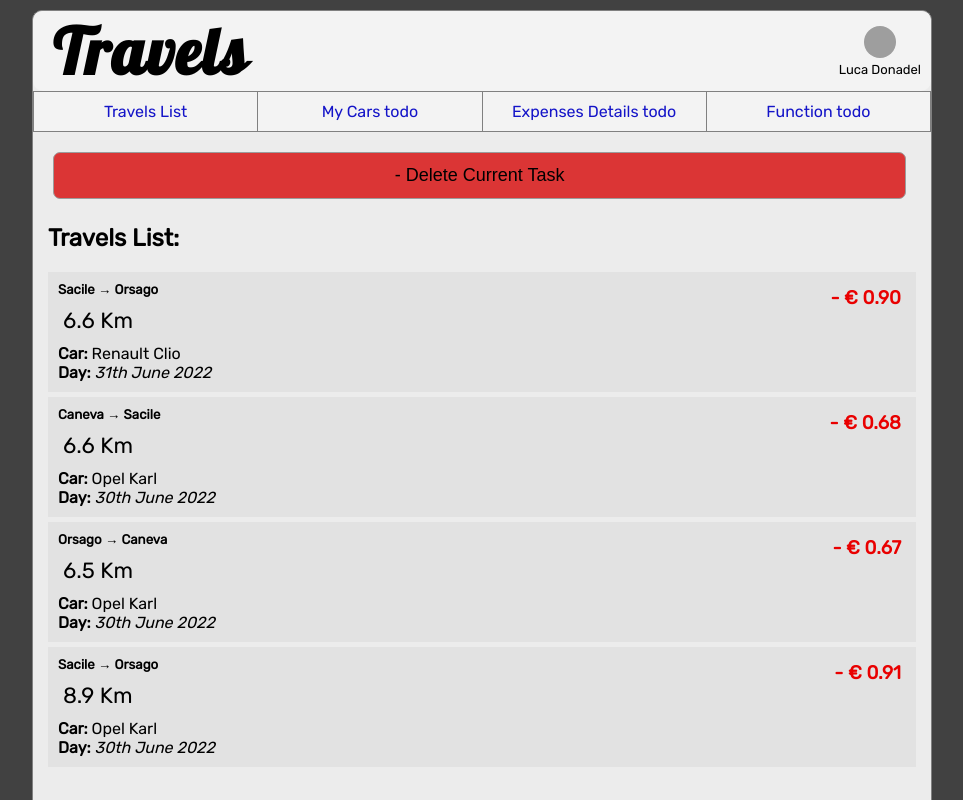
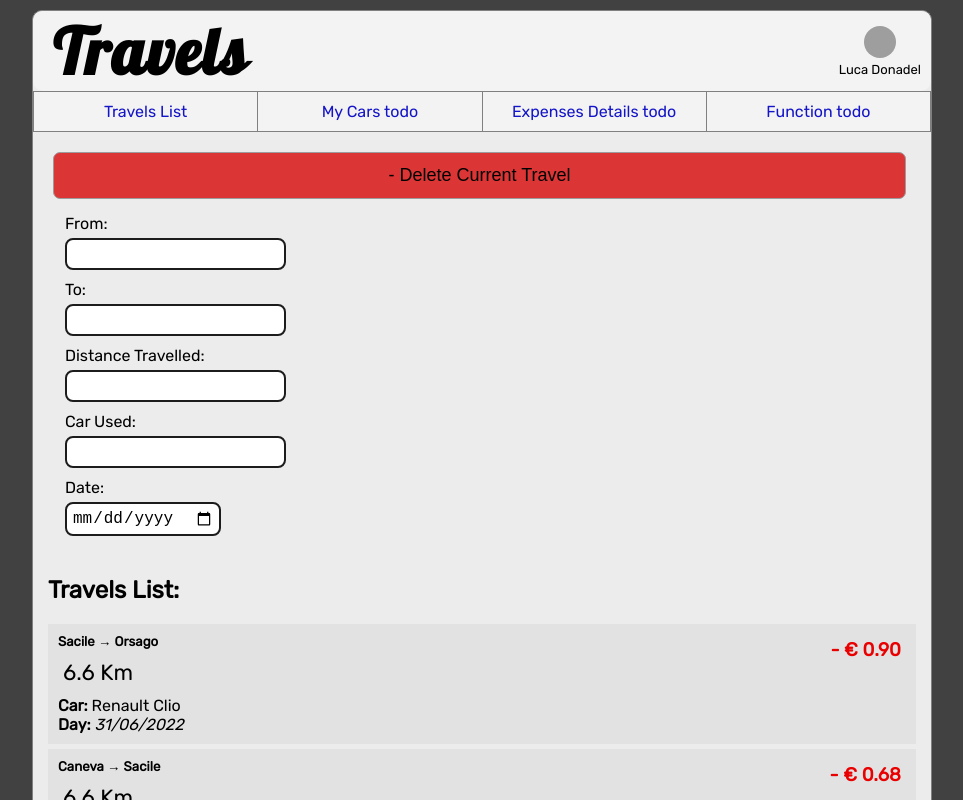
Before and after one commit to iLukez/react-travels-tracker, a React (Create React App) app: page / in a window 1280 px wide. Both pictures are taken after a click on the button "+ Add New Travel". Shown: the top 800 px of the page, without its empty margins (158-1121 px from the left). Built offline with nearby package versions, Linux system fonts and the light colour scheme; grey boxes are pictures that could not be loaded.

Commit message:
Added form (not usable)

```diff
--- a/src/App.js
+++ b/src/App.js
@@ -4,6 +4,7 @@ import Footer from "./components/Footer";
 import Travels from "./components/Travels";
 import Nav from "./components/Nav";
 import Button from "./components/Button";
+import AddTravelForm from "./components/AddTravelForm";
 import { useState } from "react";
 import { BrowserRouter as Router, Route, Routes } from 'react-router-dom'
 
@@ -17,14 +18,15 @@ function App() {
 
   const [addTravel, setAddTravel] = useState(false);
 
-  const [travels, setTravels] = useState([
+  const [travels, setTravels] = useState(
+    [
       {
         key: 1,
         startingPoint: 'Sacile',
         endingPoint: 'Orsago',
         distance: 8.9,
         car: 'Opel Karl',
-      date: '30th June 2022'
+        date: '30/06/2022'
       },
       {
         key: 2,
@@ -32,7 +34,7 @@ function App() {
         endingPoint: 'Caneva',
         distance: 6.5,
         car: 'Opel Karl',
-      date: '30th June 2022'
+        date: '30/06/2022'
       },
       {
         key: 3,
@@ -40,7 +42,7 @@ function App() {
         endingPoint: 'Sacile',
         distance: 6.6,
         car: 'Opel Karl',
-      date: '30th June 2022'
+        date: '30/06/2022'
       },
       {
         key: 4,
@@ -48,8 +50,23 @@ function App() {
         endingPoint: 'Orsago',
         distance: 6.6,
         car: 'Renault Clio',
-      date: '31th June 2022'
-    }])
+        date: '31/06/2022'
+      }
+    ]
+  )
+
+  const [carsList, setCarsList] = useState(
+    [
+      {
+        carName: 'Opel Karl',
+        kmToLiterRatio: 19.6
+      },
+      {
+        carName: 'Renault Clio',
+        kmToLiterRatio: 14.7
+      }
+    ]
+  )
 
   const changeAddState = (addTravel) => !addTravel
 
@@ -58,9 +75,10 @@ function App() {
       <div className="container">
         <Header user={user}/>
         <Nav />
-        <Button text={addTravel ? '- Delete Current Task' : '+ Add New Travel'} color={addTravel ? '#db3535' :'#5cc3f7'} onAddTravel={() => setAddTravel(!addTravel)}/>
+        <Button text={addTravel ? '- Delete Current Travel' : '+ Add New Travel'} color={addTravel ? '#db3535' :'#5cc3f7'} onAddTravel={() => setAddTravel(!addTravel)}/>
+        {addTravel && <AddTravelForm />}
         <Routes>
-          <Route path="/" element={<Travels  travels={travels}/>} />
+          <Route path="/" element={<Travels  travels={travels} carsList={carsList}/>} />
         </Routes>
         <Footer />
       </div>
--- /dev/null
+++ b/src/components/AddTravelForm.js
@@ -0,0 +1,22 @@
+import React from 'react'
+
+const AddTravelForm = () => {
+  return (
+    <div id='addTravel'>
+        <form className='addTravelForm'>
+            <label>From:</label><br />
+            <input id='formFrom' type='text'></input><br />
+            <label>To:</label><br />
+            <input id='formTo' type='text'></input><br />
+            <label>Distance Travelled:</label><br />
+            <input id='formDistanceTravelled' type='number'></input><br />
+            <label>Car Used:</label><br />
+            <input id='formCarUsed' type='text'></input><br />
+            <label>Date:</label><br />
+            <input id='formDate' type='date'></input>
+        </form>
+    </div>
+  )
+}
+
+export default AddTravelForm
--- a/src/components/Travels.js
+++ b/src/components/Travels.js
@@ -3,18 +3,9 @@ import Travel from './Travel'
 import { useState } from 'react'
 import PropTypes from 'prop-types'
 
-const Travels = ({travels}) => {
+const Travels = ({travels, carsList}) => {
   const gasCostPerLiter = 2.01;
-  const [carsList, setCarsList] = useState([{
-        carName: 'Opel Karl',
-        kmToLiterRatio: 19.6
-      },
-      {
-        carName: 'Renault Clio',
-        kmToLiterRatio: 14.7
-      }
-    ]
-  )
+
 
   return (
     <div className='travels-list'>
--- a/src/index.css
+++ b/src/index.css
@@ -121,6 +121,24 @@
     display: inline-block;
 }
 
+#addTravel {
+    width: 100%;
+    padding: 10px;
+}
+
+.addTravelForm {
+    margin: auto;
+    width: 95%;
+}
+
+.addTravelForm  input{
+    padding: 5px;
+    font-size: 16px;
+    margin: 5px 0 10px 0;
+    border: 2px solid rgb(28, 28, 28);
+    border-radius: 8px;
+}
+
 body {
     padding: 0px;
     margin: 0px;
```
Lines whose indentation alone changed are shown as unchanged.
